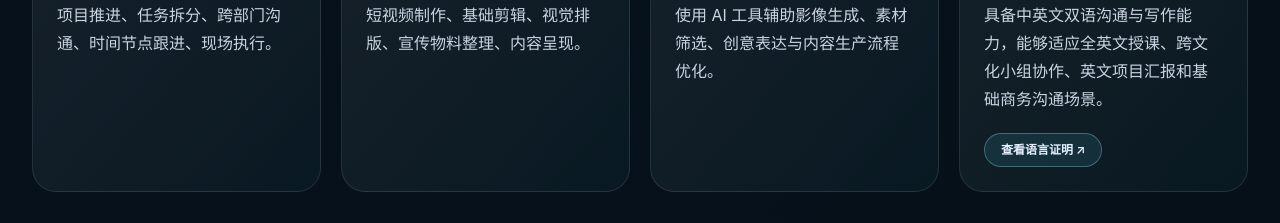
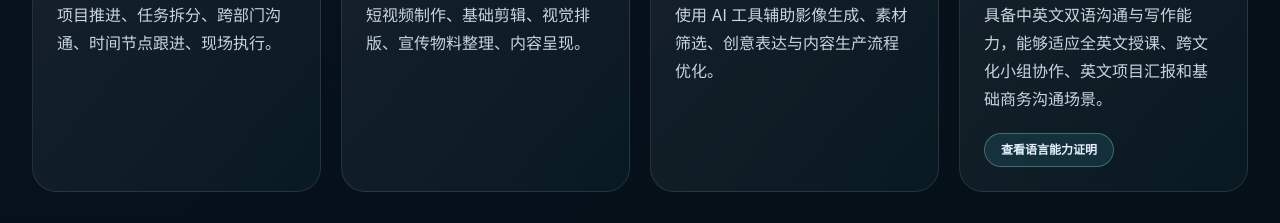
Before and after one commit to 20010822c-ux/chi-li-portfolio, a Next.js app: page / in a window 1280 px wide. Shown: the part 3980-4203 px from the top of the page. Built offline with nearby package versions, Linux system fonts and the light colour scheme.

Commit message:
Update language proof button text

```diff
--- a/app/page.tsx
+++ b/app/page.tsx
@@ -422,7 +422,7 @@ export default function Home() {
                     rel="noopener noreferrer"
                     className="mt-5 inline-flex w-fit items-center rounded-full border border-cyan-200/30 bg-cyan-300/10 px-4 py-2 text-xs font-semibold text-cyan-100 transition-all duration-200 ease-out hover:-translate-y-0.5 hover:border-cyan-200/60 hover:bg-cyan-300/20 focus:outline-none focus:ring-2 focus:ring-cyan-300/50"
                   >
-                    查看语言证明 ↗
+                    查看语言能力证明
                   </a>
                 ) : null}
               </div>
```
